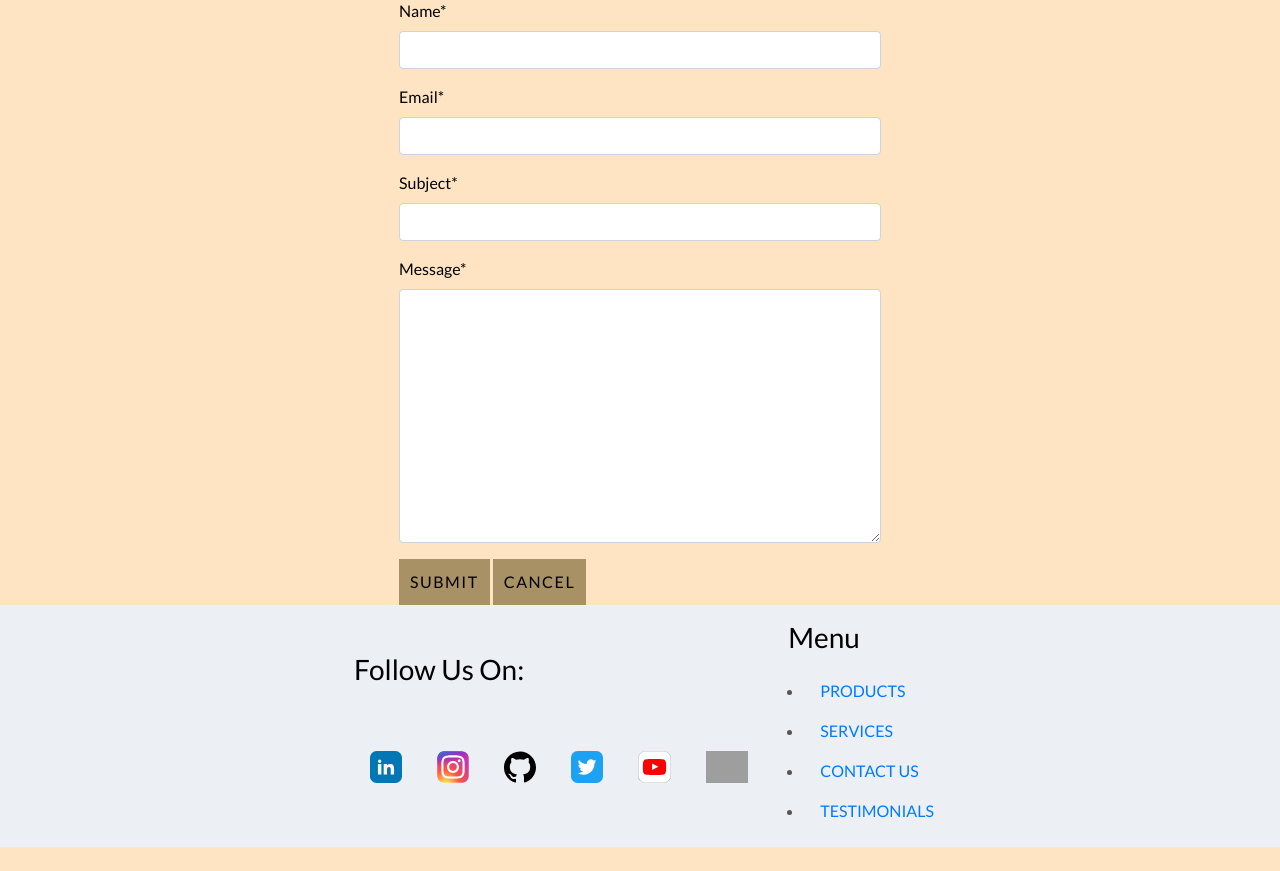
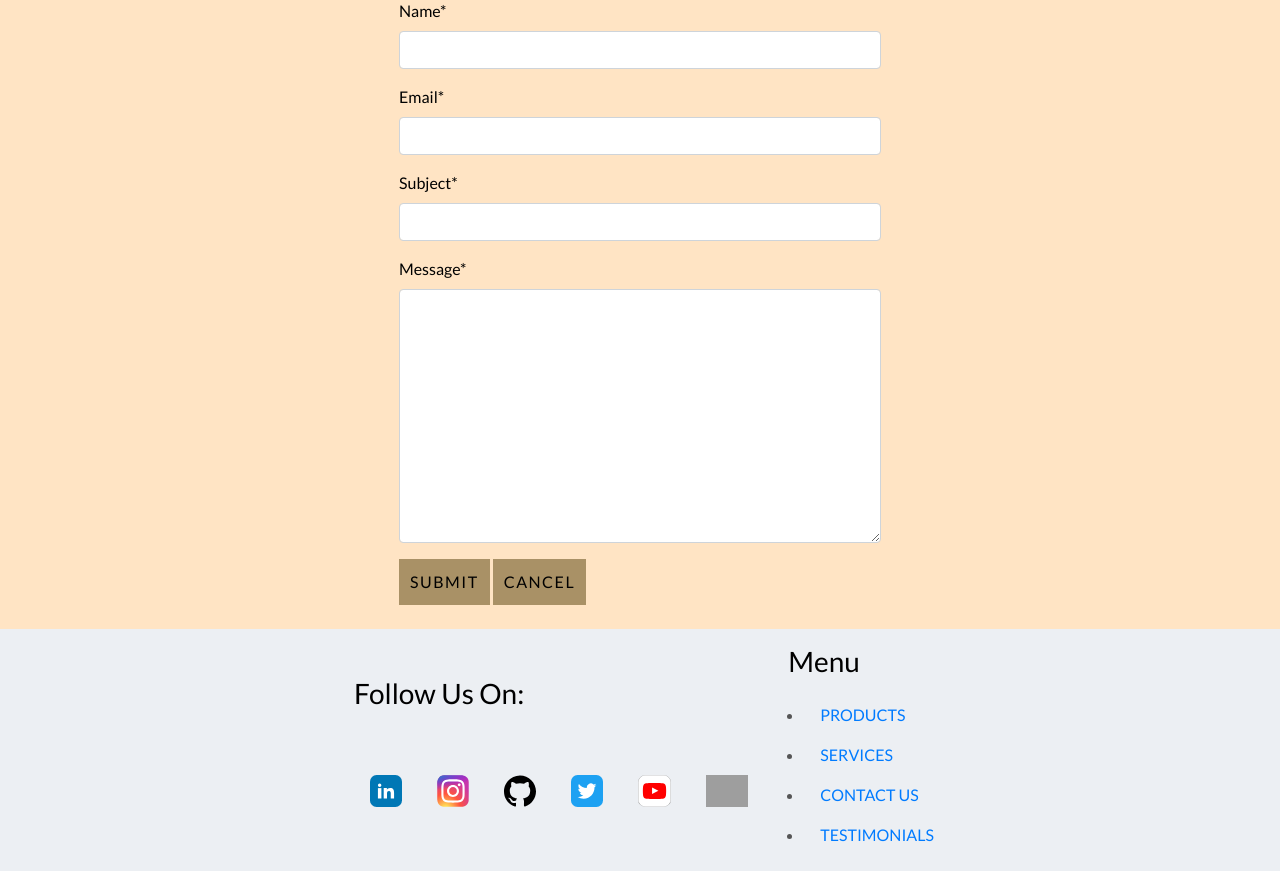
Before and after one commit to SnezhanaZdravkova/Boutique-Snow-White, a Django app: page /contact/contact in a window 1280 px wide. Shown: the part 926-1797 px from the top of the page. Before the commit the page ends 1773 px from the top, so only its background shows below. Run offline with Django 3.2, Linux system fonts and the light colour scheme; some libraries are stand-ins or nearby versions; grey boxes are pictures that could not be loaded.

Commit message:
Add mb-4

```diff
--- a/contact/templates/contact/contact.html
+++ b/contact/templates/contact/contact.html
@@ -17,7 +17,7 @@
 </h1>
 <hr>
 
-<div class="container fluid">
+<div class="container fluid mb-4">
     <div class="container mt-5 text-center pb-5">
         <p>Do you have a question, a concern?
             If so, please complete the form below and we will aim to respond within 24 hours.
```
